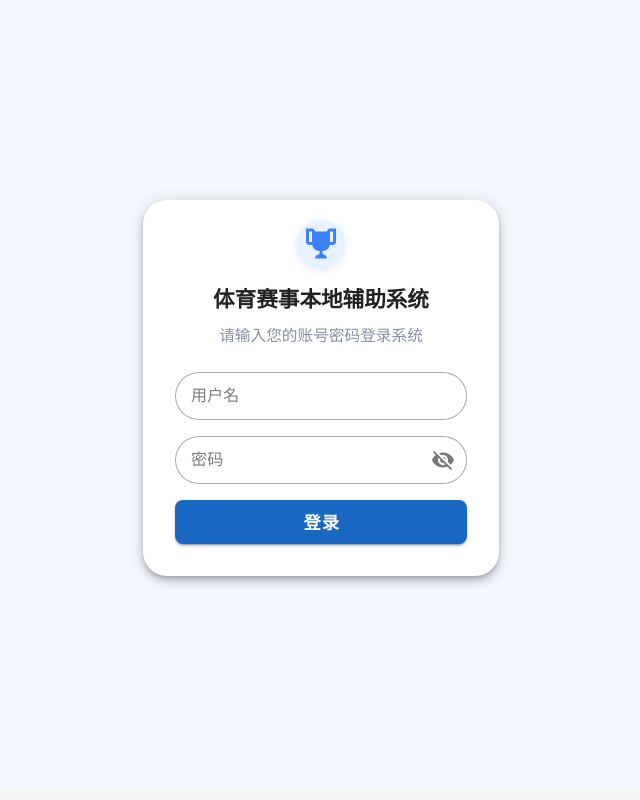
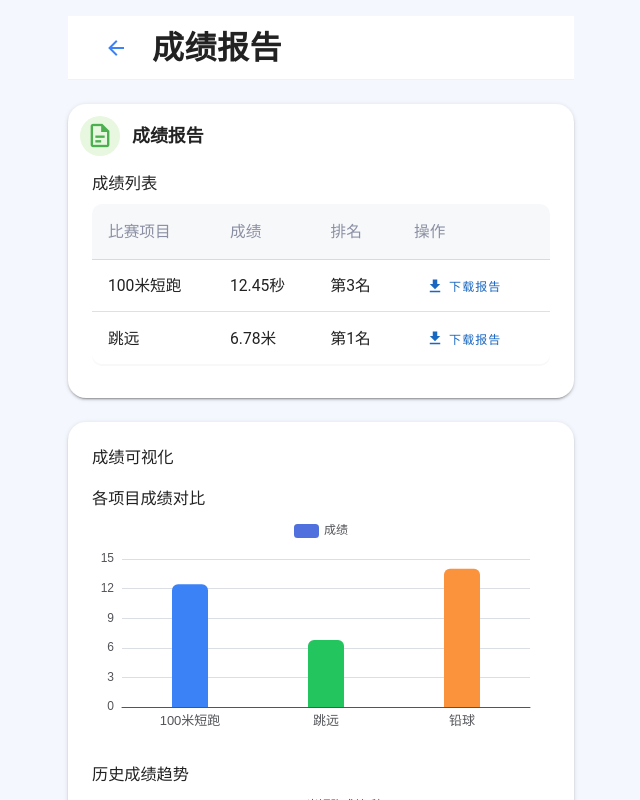
Before and after one commit to Sbitech/userFront, a Vue app: page / in a window 1280 px wide. Shown: the top 800 px of the page, without its empty margins (319-959 px from the left). Built offline with nearby package versions, Linux system fonts and the light colour scheme.

Commit message:
成绩报告

```diff
--- a/src/App.vue
+++ b/src/App.vue
@@ -1,13 +1,14 @@
 <template>
   <v-app>
     <v-main>
-      <LoginView />
+      <ReportView />
     </v-main>
   </v-app>
 </template>
 
 <script setup>
 import LoginView from './views/LoginView.vue'
+import ReportView from './views/ReportView.vue';
 </script>
 
 <style>
--- /dev/null
+++ b/src/views/ReportView.vue
@@ -0,0 +1,239 @@
+<template>
+  <v-container class="report-bg px-4" fluid>
+    <v-row justify="center">
+      <v-col cols="12" sm="10" md="7" lg="5" class="mx-auto">
+        <!-- 顶部返回和标题 -->
+        <div class="report-header-navbar">
+          <v-btn icon variant="text" class="report-header-back" @click="$router.back()">
+            <v-icon color="#3b82f6">mdi-arrow-left</v-icon>
+          </v-btn>
+          <span class="report-header-title">成绩报告</span>
+        </div>
+        <!-- 成绩卡片 -->
+        <v-card class="pa-6 mb-6 report-card" elevation="2">
+          <v-row align="center" class="mb-4">
+            <v-avatar size="40" class="mr-3" style="background:#e8f7e0;">
+              <v-icon size="28" color="#4caf50">mdi-file-document-outline</v-icon>
+            </v-avatar>
+            <span class="report-card-title">成绩报告</span>
+          </v-row>
+          <div class="mb-2 report-table-title">成绩列表</div>
+          <div class="report-table-scroll mb-2">
+            <v-table class="report-table">
+              <thead>
+                <tr>
+                  <th>比赛项目</th>
+                  <th>成绩</th>
+                  <th>排名</th>
+                  <th>操作</th>
+                </tr>
+              </thead>
+              <tbody>
+                <tr v-for="item in reportList" :key="item.name">
+                  <td>{{ item.name }}</td>
+                  <td>{{ item.score }}</td>
+                  <td>{{ item.rank }}</td>
+                  <td>
+                    <v-btn variant="text" size="small" color="primary" @click="downloadReport(item)">
+                      <v-icon size="18" class="mr-1">mdi-download</v-icon>下载报告
+                    </v-btn>
+                  </td>
+                </tr>
+              </tbody>
+            </v-table>
+          </div>
+        </v-card>
+        <!-- 成绩可视化 -->
+        <v-card class="pa-6 report-card mb-8" elevation="2">
+          <div class="mb-4 report-table-title">成绩可视化</div>
+          <div class="mb-6">
+            <div class="mb-2 report-chart-title">各项目成绩对比</div>
+            <div style="height:220px;">
+              <v-responsive :aspect-ratio="2.1">
+                <div ref="barChart" style="width:100%;height:100%;"></div>
+              </v-responsive>
+            </div>
+          </div>
+          <div>
+            <div class="mb-2 report-chart-title">历史成绩趋势</div>
+            <div style="height:220px;">
+              <v-responsive :aspect-ratio="2.1">
+                <div ref="lineChart" style="width:100%;height:100%;"></div>
+              </v-responsive>
+            </div>
+          </div>
+        </v-card>
+      </v-col>
+    </v-row>
+  </v-container>
+</template>
+
+<script setup>
+import { ref, onMounted, nextTick } from 'vue';
+import * as echarts from 'echarts';
+
+const reportList = [
+  { name: '100米短跑', score: '12.45秒', rank: '第3名' },
+  { name: '跳远', score: '6.78米', rank: '第1名' },
+];
+
+const downloadReport = (item) => {
+  // 模拟下载
+  alert(`下载${item.name}报告`);
+};
+
+const barChart = ref(null);
+const lineChart = ref(null);
+
+onMounted(async () => {
+  await nextTick();
+  // 柱状图
+  const bar = echarts.init(barChart.value);
+  bar.setOption({
+    tooltip: {},
+    legend: { data: ['成绩'], top: 0 },
+    grid: { left: 30, right: 20, bottom: 30, top: 40 },
+    xAxis: {
+      data: ['100米短跑', '跳远', '铅球'],
+      axisLabel: { fontSize: 13 },
+    },
+    yAxis: {},
+    series: [
+      {
+        name: '成绩',
+        type: 'bar',
+        data: [12.45, 6.78, 14],
+        itemStyle: {
+          color: function(params) {
+            const colors = ['#3b82f6', '#22c55e', '#fb923c'];
+            return colors[params.dataIndex];
+          },
+          borderRadius: [6, 6, 0, 0],
+        },
+        barWidth: 36,
+      },
+    ],
+  });
+  // 折线图
+  const line = echarts.init(lineChart.value);
+  line.setOption({
+    tooltip: {},
+    legend: { data: ['100米短跑成绩(秒)'], top: 0 },
+    grid: { left: 30, right: 20, bottom: 30, top: 40 },
+    xAxis: {
+      type: 'category',
+      data: ['2021', '2022', '2023', '2024'],
+      axisLabel: { fontSize: 13 },
+    },
+    yAxis: {},
+    series: [
+      {
+        name: '100米短跑成绩(秒)',
+        type: 'line',
+        data: [13.2, 12.8, 12.6, 12.45],
+        symbol: 'circle',
+        symbolSize: 8,
+        lineStyle: { color: '#3b82f6', width: 3 },
+        itemStyle: { color: '#3b82f6' },
+        areaStyle: { color: 'rgba(59,130,246,0.08)' },
+      },
+    ],
+  });
+});
+</script>
+
+<style scoped>
+.report-bg {
+  background: #f5f7ff;
+  min-height: 100vh;
+}
+.report-title {
+  font-size: 1.25rem;
+  font-weight: bold;
+  color: #222;
+}
+.report-card {
+  border-radius: 18px;
+  background: #fff;
+}
+.report-card-title {
+  font-size: 1.12rem;
+  font-weight: bold;
+  color: #222;
+}
+.report-table-title {
+  font-size: 1.02rem;
+  font-weight: 500;
+  color: #222;
+  margin-bottom: 8px;
+}
+.report-table-scroll {
+  overflow-x: auto;
+  -webkit-overflow-scrolling: touch;
+  border-radius: 10px;
+  background: #f7f8fa;
+  padding-bottom: 2px;
+}
+.report-table {
+  min-width: 420px;
+  font-size: 0.98rem;
+}
+.report-table th {
+  color: #8a8fa3;
+  font-weight: 500;
+  background: #f7f8fa;
+}
+.report-table td {
+  color: #222;
+  background: #fff;
+}
+.report-chart-title {
+  font-size: 1.01rem;
+  font-weight: 500;
+  color: #222;
+  margin-bottom: 6px;
+}
+.report-table-scroll::-webkit-scrollbar {
+  height: 8px;
+  background: #f0f1f5;
+  border-radius: 8px;
+}
+.report-table-scroll::-webkit-scrollbar-thumb {
+  background: #d1d5db;
+  border-radius: 8px;
+}
+.report-header-navbar {
+  width: 100%;
+  background: #fff;
+  border-radius: 0;
+  box-shadow: none;
+  padding: 0 32px;
+  height: 64px;
+  display: flex;
+  align-items: center;
+  position: relative;
+  z-index: 2;
+  margin-bottom: 24px;
+  margin-top: 0;
+  border-bottom: 1.5px solid #f0f1f5;
+}
+.report-header-back {
+  margin-left: -8px;
+}
+.report-header-title {
+  font-size: 2rem;
+  font-weight: 900;
+  color: #222;
+  margin-left: 12px;
+  letter-spacing: 0.5px;
+}
+@media (max-width: 600px) {
+  .report-header-navbar {
+    padding: 0 12px;
+    height: 48px;
+  }
+  .report-header-title {
+    font-size: 1.18rem;
+  }
+}
+</style>
```
